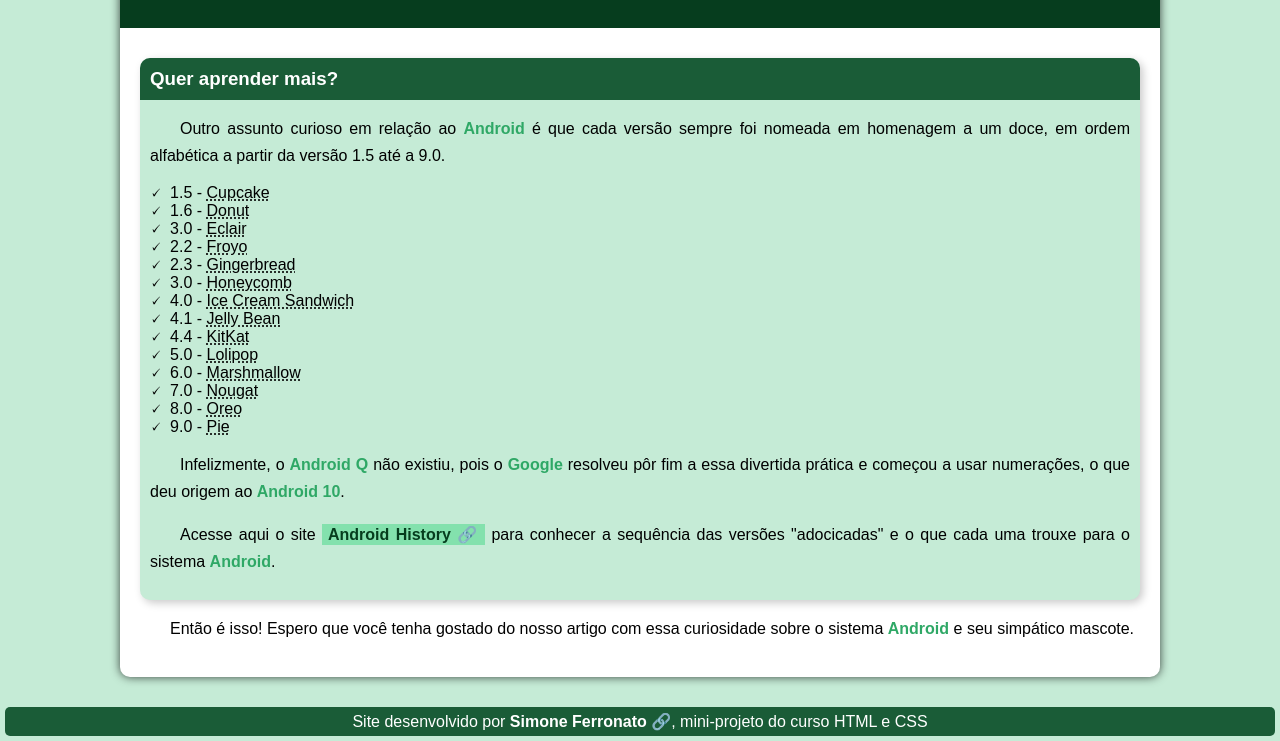
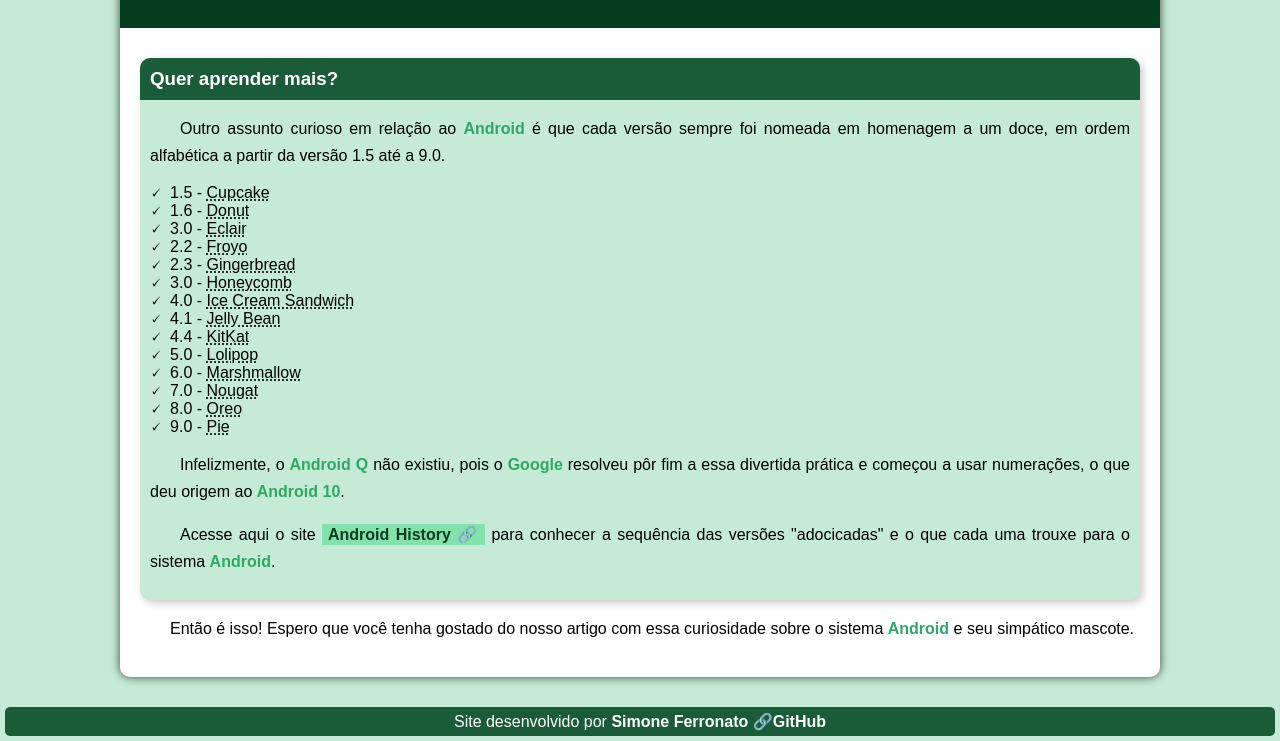
Before and after one commit to simoneferronato/projeto-android, a plain HTML site: page index.html in a window 1280 px wide. Shown: the part 2330-3071 px from the top of the page. Drawn offline with Linux system fonts and the light colour scheme.

Commit message:
Update index.html

```diff
--- a/index.html
+++ b/index.html
@@ -81,7 +81,7 @@
         </article>
     </main>
     <footer>
-        <p>Site desenvolvido por <a href="https://simoneferronato.github.io/landing-page/" target="_blank" class="externo">Simone Ferronato</a>, mini-projeto do curso HTML e CSS</p>
+        <p>Site desenvolvido por <a href="https://simoneferronato.github.io/landing-page/" target="_blank" class="externo">Simone Ferronato</a><a href="https://github.com/simoneferronato">GitHub</a> </p>
     </footer>
 
 </body>
```
